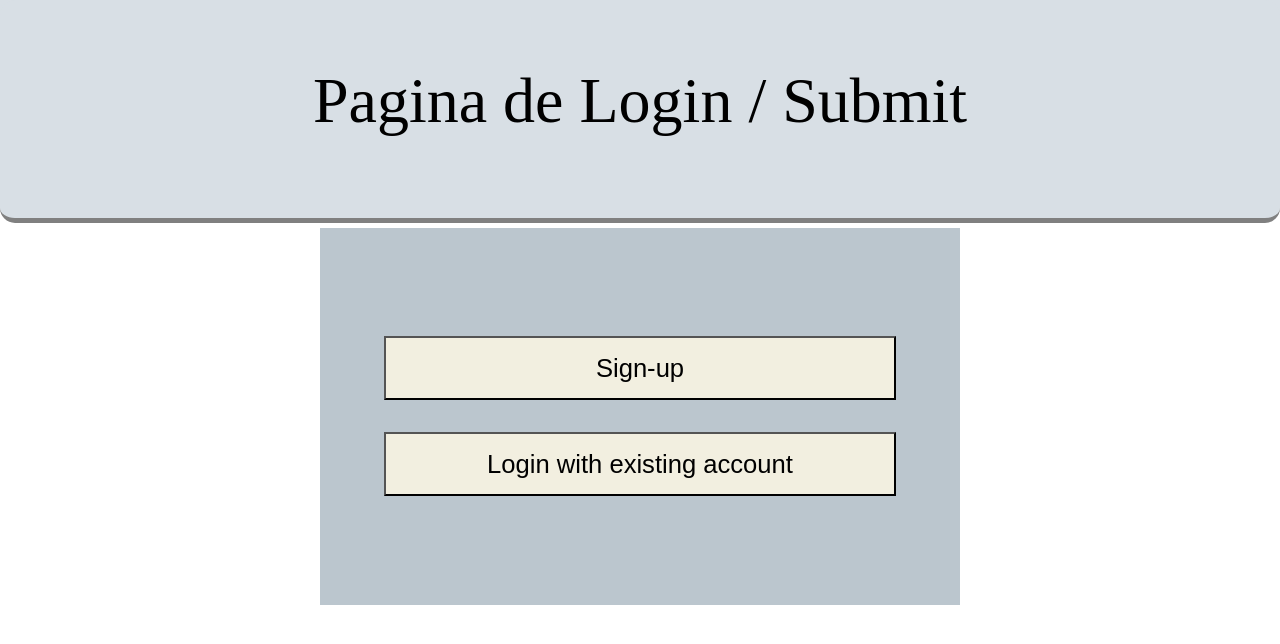
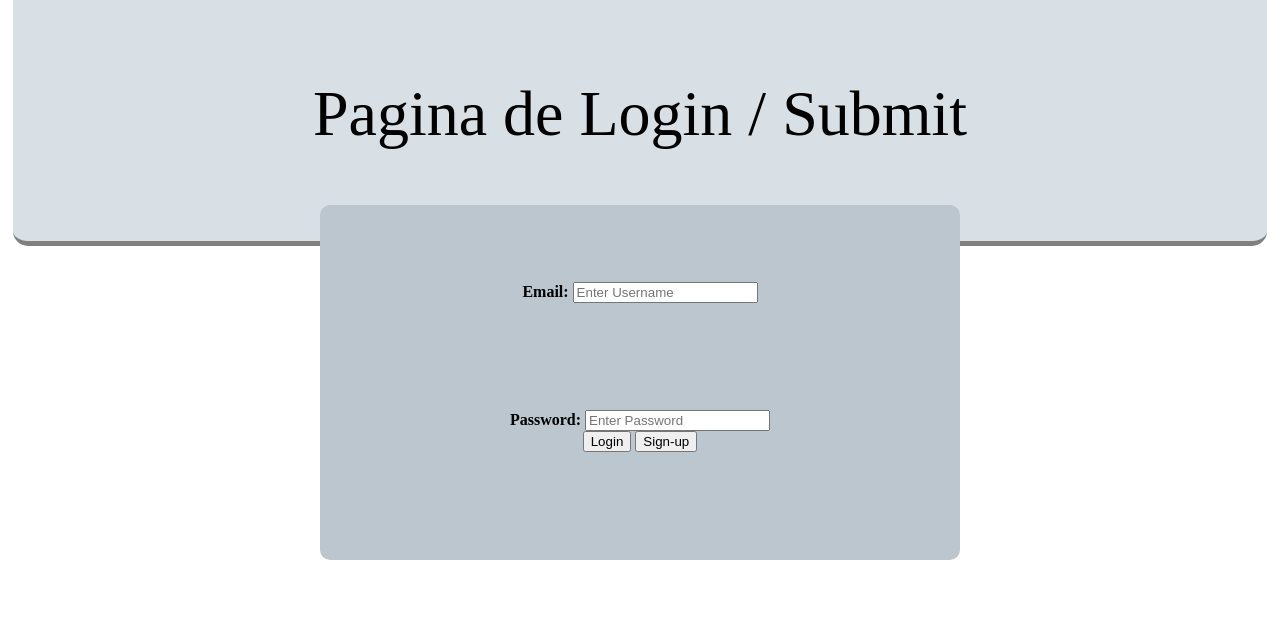
Before and after one commit to pavelstefan/ITFestFrontend, a plain HTML site: page index.html in a window 1280 px wide. Drawn offline with Linux system fonts and the light colour scheme.

Commit message:
Version 0.01a

```diff
--- a/index.html
+++ b/index.html
@@ -6,18 +6,54 @@
 
 <body>
 	<div class="header-container">
-		Pagina de Login / Submit
-	<div class="header-background">
+		<div class="header">
+			Pagina de Login / Submit
+		</div>
+		<div class="header-background">
 	</div>
 </div>
 
 <div class="body-container">
-	<div class="input-container">
-		<button class="Sign-up">Sign-up</button>
-		<button class="Login" style="margin-bottom: 5%">Login with existing account</button>
+
+
+	<div id="LoginForm" class="input-container">
+
+		<p id="errorMessage" class="errorMsg"><u>*Not the correct input</u></p>
+
+		<div class="Email-container">
+		<label><b>Email:</b></label>
+		<input id="emailTextField" type="email" placeholder="Enter Username" name="uname" required>
+		</div>
+
+
+		<div class="psw-container">
+		<label><b>Password:</b></label>
+		<input id="passwordTextField" type="password" placeholder="Enter Password" name="psw" required>
+		</div>
+
+		<button id="loginButton" class="Login" style="margin-bottom: 5%">Login</button>
+
+		<button id="signUpButton" class="Sign-up">Sign-up</button>
 	</div>
 
-	<div class="input-layer">
+
+
+	<div id="SubmitForm" class="input-container">
+		<p id="errorMessage" class="errorMsg"><u>*Not the correct input</u></p>
+
+		<label><b>Name:</b></label>
+		<input id="emailTextField" type="email" placeholder="Enter Username" name="uname" required>
+
+		<label><b>Email:</b></label>
+		<input id="emailTextField" type="email" placeholder="Enter Username" name="uname" required>
+
+		<label><b>Password:</b></label>
+		<input id="passwordTextField" type="password" placeholder="Enter Password" name="psw" required>
+
+		<button id="signUpButton" class="Sign-up">Sign-up</button>
+	</div>
+
+	<div class="input-layer-login">
 	</div>
 
 </div>
--- a/styling/hack-styling.css
+++ b/styling/hack-styling.css
@@ -7,52 +7,60 @@ html, body {
     overflow: hidden;
 }
 
+.header-container {
+	width: 100%;
+	height: 16vw;
+	text-align: center;
+}
+
 .header-background {
 	background-color: #d8dfe5;
 	position: absolute;
 	z-index: -1;
 	top: 0;
 	left: 0;
-	width: 100vw;
+	width: 98%;
 	height: 10vw;
+
+	margin-right: 1%;
+	margin-left: 1%;
 }
-.header-container {
-	padding-top: 5%;
-	padding-bottom: 2%;
-	width: 100%;
-	height: 10vw;
+.header {
+	width: 98%;
+	height: 80%;
+	padding-top: 6%;
 	background-color: #d8dfe5;
 	font-size: 5vw;
 	text-align: center;
 	border-bottom: 5px solid gray;
 	border-radius: 15px;
 	margin-bottom: 5px;
+	margin-left: 1%;
+	margin-right: 1%;
 }
 
 .body-container {
-	margin-top: 2px;
 	width: 100%;
 	height: 100%;
 }
 
-.input-container, .input-layer {
+.input-container {
 	padding-top: 6vw;
 	padding-bottom: 6vw;
 	margin: auto;
 	background-color: #bbc6ce;
 	width: 50%;
 	display: block;
+	border-radius: 10px;
+	text-align: center;
 }
 
-.Sign-up, .Login {
-	font-size: 2vw;
-	font-style: bold;
-	margin-left: 10%;
-	margin-top: 5%;
-	width: 80%;
-	height: 35%;
-	max-height: 5vw;
-	background-color: #f2efe0;
+.Sign-up {
+
+}
+
+.Login {
+
 }
 
 .Sign-up:hover, .Login:hover {
@@ -60,6 +68,38 @@ html, body {
 	box-shadow: box-shadow: 0 0 20px black;
 }
 
-.input-layer {
+.input-layer-sign-up {
+	display: ;
+}
+
+.form {
+	border: 3px solid #f1f1f1;
+}
+
+input [type=text], input [type=password] {
+	width: 60%;
+	padding: 12px;
+	margin: 5px;
+	display: inline-block;
+	border: 1px solid #ccc;
+}
+
+.errorMsg {
+	color: red;
 	display: none;
 }
+
+.Email-container {
+	position: relative;
+	float: left;
+	width: 50vw;
+	height: 10vw;
+}
+
+#LoginForm {
+	display: block;
+}
+
+#SubmitForm {
+	display: none;
+}
```
